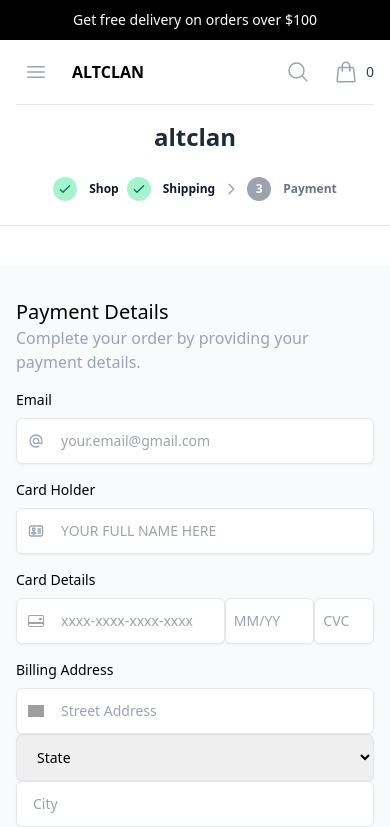
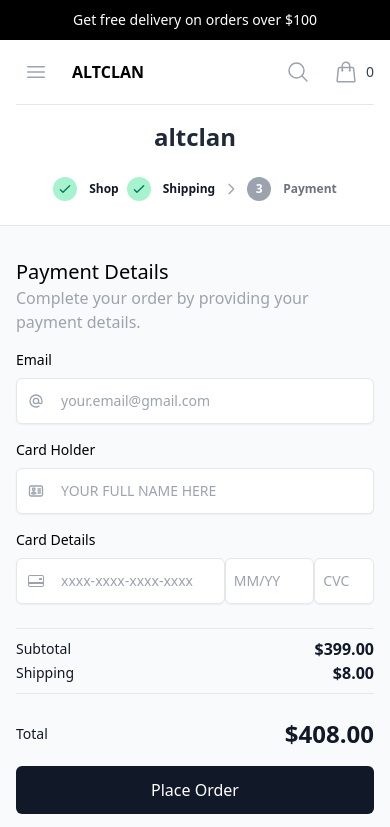
Before and after one commit to thebaggieboy/altclanui, a Next.js app: page /payment in a window 390 px wide. Shown: the top 827 px of the page. Built offline with nearby package versions, Linux system fonts and the light colour scheme; grey boxes are pictures that could not be loaded.

Commit message:
Solved JSX ending tag issue and shipping page

```diff
--- a/pages/payment.tsx
+++ b/pages/payment.tsx
@@ -38,7 +38,7 @@ export default function Payment() {
 
 
 
-    <div className="mt-10 bg-gray-50 px-4 pt-8 lg:mt-0">
+    <div className="bg-gray-50 px-4 pt-8 lg:mt-0">
       <p className="text-xl font-medium">Payment Details</p>
       <p className="text-gray-400">Complete your order by providing your payment details.</p>
       <div className="">
@@ -74,20 +74,7 @@ export default function Payment() {
           <input type="text" name="credit-expiry" className="w-full rounded-md border border-gray-200 px-2 py-3 text-sm shadow-sm outline-none focus:z-10 focus:border-blue-500 focus:ring-blue-500" placeholder="MM/YY" />
           <input type="text" name="credit-cvc" className="w-1/6 flex-shrink-0 rounded-md border border-gray-200 px-2 py-3 text-sm shadow-sm outline-none focus:z-10 focus:border-blue-500 focus:ring-blue-500" placeholder="CVC" />
         </div>
-        <label htmlFor="billing-address" className="mt-4 mb-2 block text-sm font-medium">Billing Address</label>
-        <div className="flex flex-col sm:flex-row">
-          <div className="relative flex-shrink-0 sm:w-7/12">
-            <input type="text" id="billing-address" name="billing-address" className="w-full rounded-md border border-gray-200 px-4 py-3 pl-11 text-sm shadow-sm outline-none focus:z-10 focus:border-blue-500 focus:ring-blue-500" placeholder="Street Address" />
-            <div className="pointer-events-none absolute inset-y-0 left-0 inline-flex items-center px-3">
-              <img className="h-4 w-4 object-contain" src="https://flagpack.xyz/_nuxt/4c829b6c0131de7162790d2f897a90fd.svg" alt="" />
-            </div>
-          </div>
-          <select name="billing-state" className="w-full rounded-md border border-gray-200 px-4 py-3 text-sm shadow-sm outline-none focus:z-10 focus:border-blue-500 focus:ring-blue-500">
-            <option value="State">State</option>
-          </select>
-          <input type="text" name="billing-city" className="flex-shrink-0 rounded-md border border-gray-200 px-4 py-3 text-sm shadow-sm outline-none sm:w-1/6 focus:z-10 focus:border-blue-500 focus:ring-blue-500" placeholder="City" />
-          <input type="text" name="billing-zip" className="flex-shrink-0 rounded-md border border-gray-200 px-4 py-3 text-sm shadow-sm outline-none sm:w-1/6 focus:z-10 focus:border-blue-500 focus:ring-blue-500" placeholder="ZIP" />
-        </div>
+
 
 
         <div className="mt-6 border-t border-b py-2">
--- a/pages/shipping.tsx
+++ b/pages/shipping.tsx
@@ -35,7 +35,28 @@ export default function Shipping() {
       </div>
     </div>
   </div>
-
+  <div className="grid sm:px-10 lg:grid-cols-2 lg:px-20 xl:px-32">
+    <div className="px-4 pt-8">
+      <p className="text-xl font-medium">Order Summary</p>
+      <p className="text-gray-400">Check your items. And select a suitable shipping method.</p>
+      <div className="mt-8 space-y-3 rounded-lg border bg-white px-2 py-4 sm:px-6">
+        <div className="flex flex-col rounded-lg bg-white sm:flex-row">
+          <img className="m-2 h-24 w-28 rounded-md border object-cover object-center" src="https://images.unsplash.com/flagged/photo-1556637640-2c80d3201be8?ixlib=rb-1.2.1&ixid=MnwxMjA3fDB8MHxzZWFyY2h8M3x8c25lYWtlcnxlbnwwfHwwfHw%3D&auto=format&fit=crop&w=500&q=60" alt="" />
+          <div className="flex w-full flex-col px-4 py-4">
+            <span className="font-semibold">Nike Air Max Pro 8888 - Super Light</span>
+            <span className="float-right text-gray-400">42EU - 8.5US</span>
+            <p className="text-lg font-bold">$138.99</p>
+          </div>
+        </div>
+        <div className="flex flex-col rounded-lg bg-white sm:flex-row">
+          <img className="m-2 h-24 w-28 rounded-md border object-cover object-center" src="https://images.unsplash.com/photo-1600185365483-26d7a4cc7519?ixlib=rb-1.2.1&ixid=MnwxMjA3fDB8MHxzZWFyY2h8OHx8c25lYWtlcnxlbnwwfHwwfHw%3D&auto=format&fit=crop&w=500&q=60" alt="" />
+          <div className="flex w-full flex-col px-4 py-4">
+            <span className="font-semibold">Nike Air Max Pro 8888 - Super Light</span>
+            <span className="float-right text-gray-400">42EU - 8.5US</span>
+            <p className="mt-auto text-lg font-bold">$238.99</p>
+          </div>
+        </div>
+      </div>
       <p className="mt-8 text-lg font-medium">Shipping Methods</p>
       <form className="mt-5 grid gap-6">
         <div className="relative">
```
